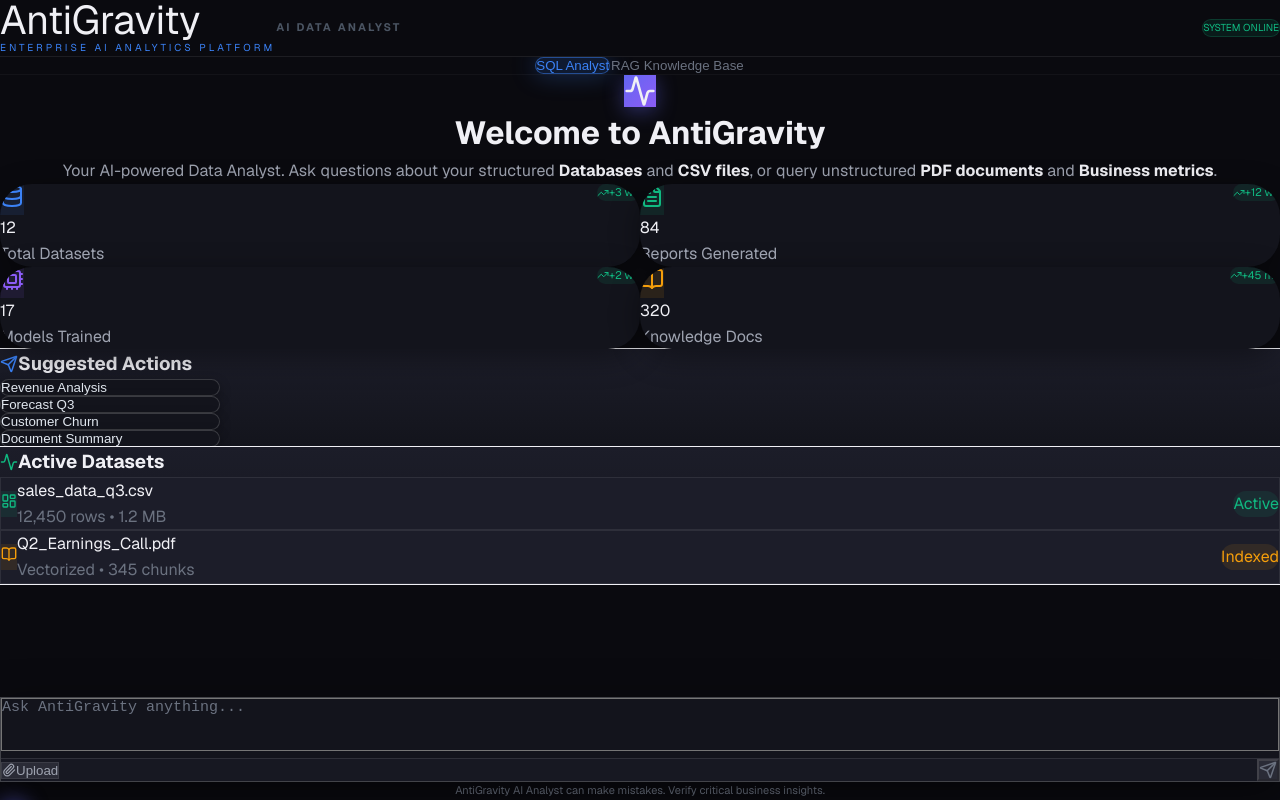
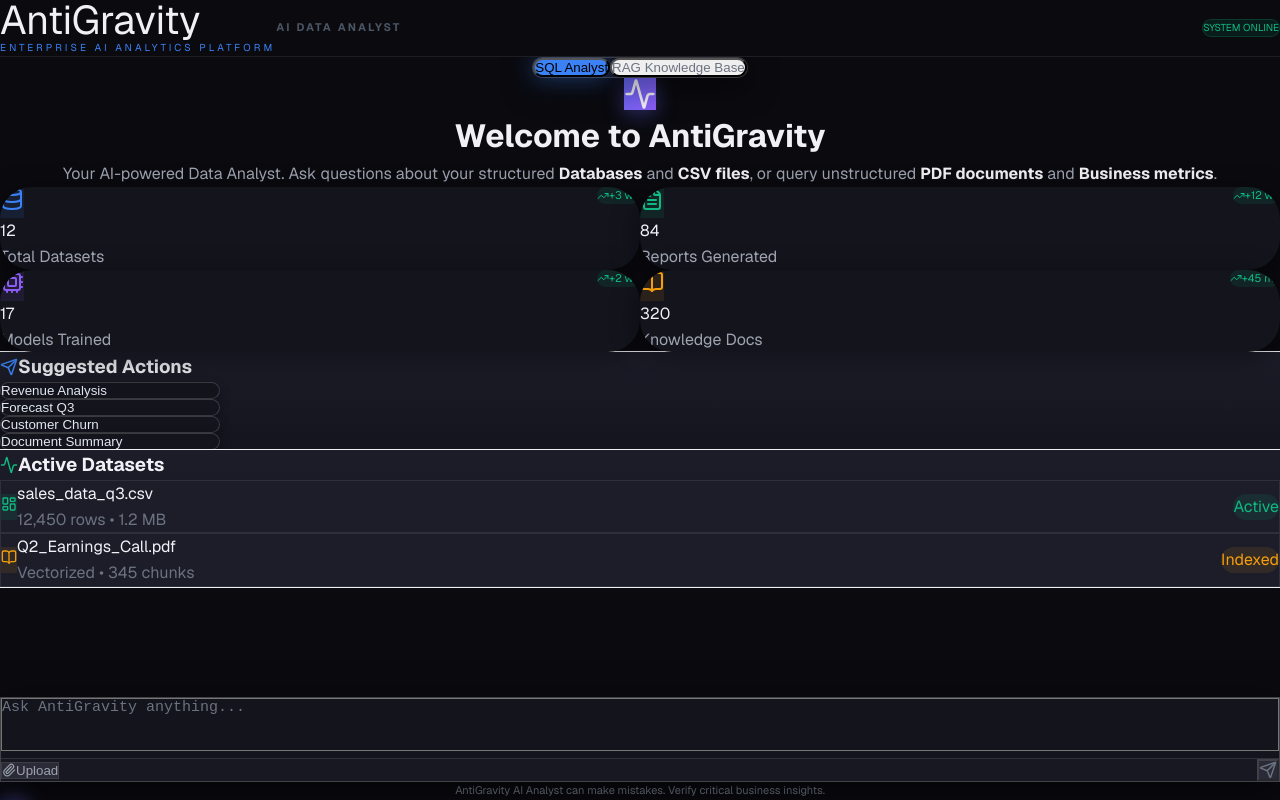
Before and after one commit to abakaushik-lgtm/DataScience-GenerativeAI-Platform, a Next.js app in the folder frontend/: page / in a window 1280 px wide. Built offline with nearby package versions, Linux system fonts and the light colour scheme.

Commit message:
style: Redesign chat mode switchers into a floating, glowing pill toggle

```diff
--- a/frontend/src/app/page.tsx
+++ b/frontend/src/app/page.tsx
@@ -111,26 +111,26 @@ export default function Home() {
           </div>
         </header>
 
-        {/* Global Mode Switcher */}
-        <div className="flex justify-center items-center py-5 border-b border-[#ffffff0a] bg-[#0a0a0f]/80 backdrop-blur-xl sticky top-0 z-20">
-          <div className="flex gap-8">
+        {/* Chat History */}
+        <div className="flex-1 overflow-y-auto p-6 space-y-6 relative">
+
+          {/* Floating Pill Toggle */}
+          <div className="flex justify-center mb-6 sticky top-2 z-20">
+            <div className="bg-[#13141c]/80 backdrop-blur-lg p-1.5 rounded-full inline-flex border border-[#ffffff2a] shadow-[0_8px_30px_rgba(0,0,0,0.5)]">
               <button
                 onClick={() => setChatMode("SQL")}
-              className={`px-8 py-2.5 rounded-full text-sm font-bold tracking-wide transition-all duration-300 border ${chatMode === "SQL" ? 'bg-[#3b82f6]/15 text-[#3b82f6] border-[#3b82f6]/50 shadow-[0_0_25px_rgba(59,130,246,0.35)]' : 'bg-transparent text-[#6b7280] border-transparent hover:bg-[#1c1d29] hover:text-[#f0f0f5]'}`}
+                className={`px-8 py-2.5 rounded-full text-sm font-bold tracking-wide transition-all duration-300 ${chatMode === "SQL" ? 'bg-[#3b82f6] text-white shadow-[0_0_25px_rgba(59,130,246,0.5)]' : 'text-[#6b7280] hover:text-[#f0f0f5]'}`}
               >
                 SQL Analyst
               </button>
               <button
                 onClick={() => setChatMode("RAG")}
-              className={`px-8 py-2.5 rounded-full text-sm font-bold tracking-wide transition-all duration-300 border ${chatMode === "RAG" ? 'bg-[#10b981]/15 text-[#10b981] border-[#10b981]/50 shadow-[0_0_25px_rgba(16,185,129,0.35)]' : 'bg-transparent text-[#6b7280] border-transparent hover:bg-[#1c1d29] hover:text-[#f0f0f5]'}`}
+                className={`px-8 py-2.5 rounded-full text-sm font-bold tracking-wide transition-all duration-300 ${chatMode === "RAG" ? 'bg-[#10b981] text-white shadow-[0_0_25px_rgba(16,185,129,0.5)]' : 'text-[#6b7280] hover:text-[#f0f0f5]'}`}
               >
                 RAG Knowledge Base
               </button>
             </div>
           </div>
-
-        {/* Chat History */}
-        <div className="flex-1 overflow-y-auto p-6 space-y-6">
 
           {messages.map((msg, idx) => (
             <div key={idx} className={`flex ${msg.role === "user" ? "justify-end" : "justify-start"} animate-fade-in`}>
```
Lines whose indentation alone changed are shown as unchanged.
